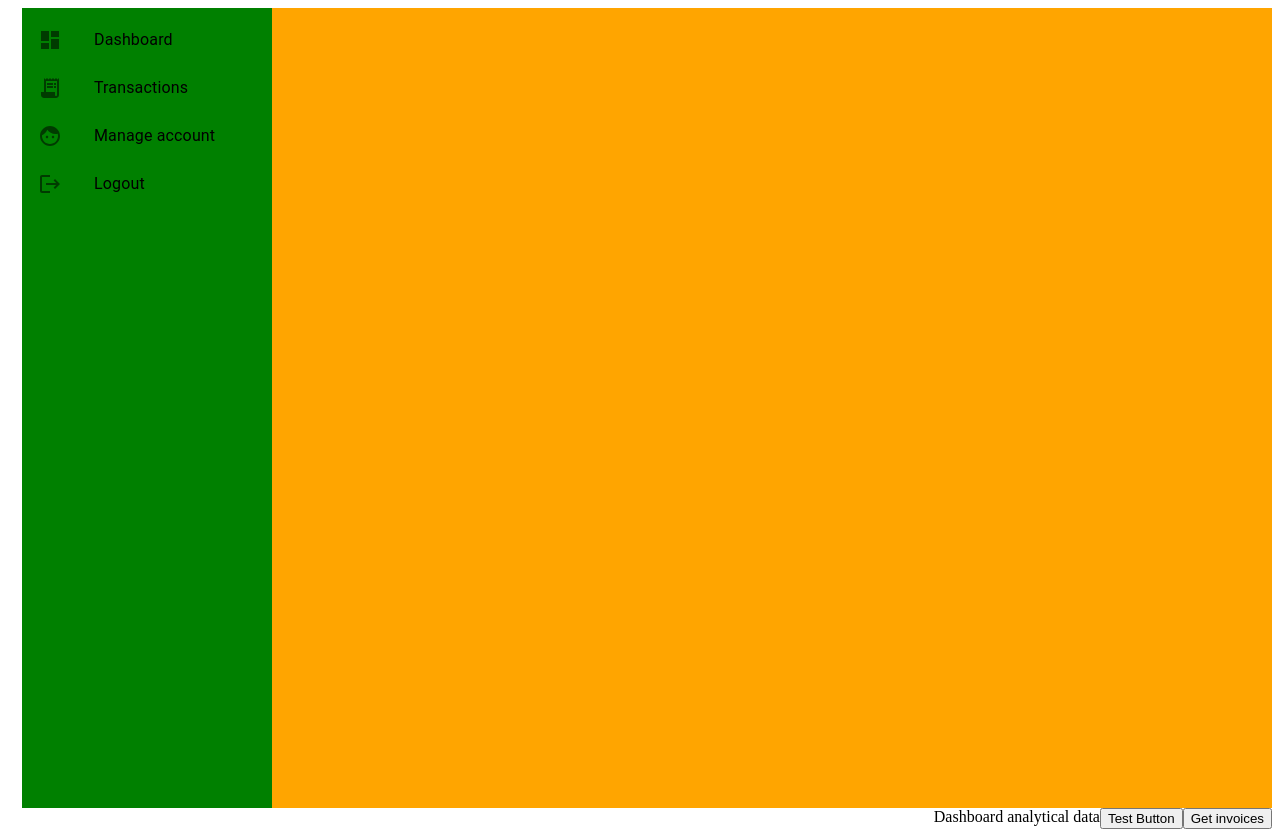
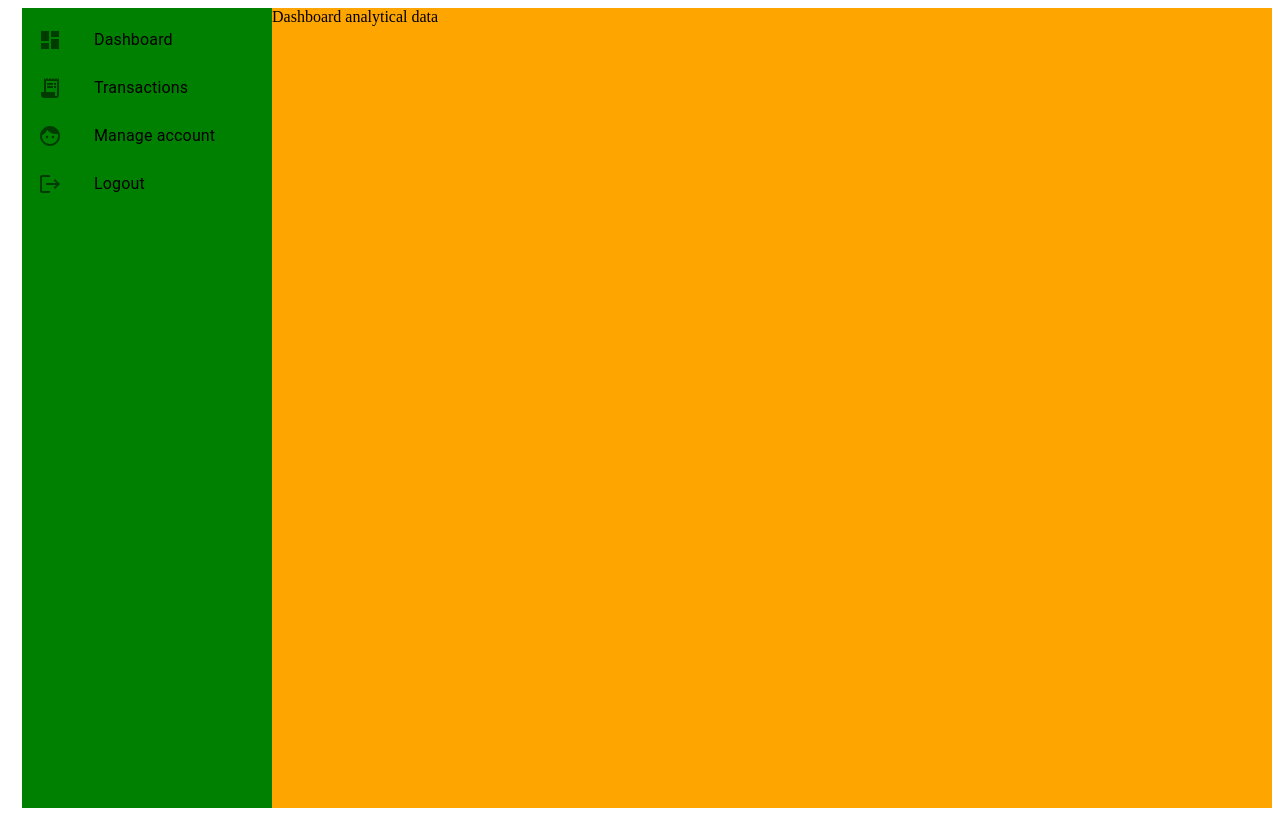
Before and after one commit to CUPCAKESENG/SENG2021, a React (Create React App) app in the folder frontend/: page /dashboard in a window 1280 px wide. After the commit the page ends 816 px from the top, so only its background shows below. Built offline with nearby package versions, Linux system fonts and the light colour scheme.

Commit message:
got all three pageviews working for when sidebar buttons are clicked

```diff
--- a/frontend/src/components/PageView.js
+++ b/frontend/src/components/PageView.js
@@ -1,12 +1,12 @@
 import Box from '@mui/material/Box';
 
 export default function PageView(props) {
-
+  console.log("page view props: ", props);
 
   return (
     <Box  sx={{ width: '100%', maxWidth: 1000, height: 800, bgcolor: 'orange' }}>
 
-
+      {props.component}
     </Box>
   )
 }
--- a/frontend/src/pages/Dashboard.js
+++ b/frontend/src/pages/Dashboard.js
@@ -1,6 +1,6 @@
 import BasicList from "../components/List";
 import axios from 'axios';
-import { useState } from "react";
+import { useState, useEffect } from "react";
 import { Transactions } from "./Transactions";
 import { DashboardData } from "./DashboardData";
 import { ManageAccount } from "./ManageAccount";
@@ -11,6 +11,20 @@ export const Dashboard = () => {
   const [viewDashboard, setViewDashboard] = useState(true);
   const [viewTransactions, setViewTransactions] = useState(false);
   const [viewAccount, setViewAccount] = useState(false);
+
+  let currentPageView;
+  useEffect(() => {
+    console.log('useeffect triggered');
+
+    if(viewDashboard) {
+      currentPageView = (<DashboardData />);
+    } else if(viewTransactions) {
+      currentPageView = (<Transactions />);
+    } else if(viewAccount) {
+      currentPageView = (<ManageAccount />);
+    }
+    console.log("currentPageView: ", currentPageView);
+  }, [viewDashboard, viewTransactions, viewAccount])
 
   const handleButtonClick = () => {
     console.log("button clicked");
@@ -37,22 +51,10 @@ export const Dashboard = () => {
 
       <BasicList setViewDashboard={setViewDashboard} setViewTransactions={setViewTransactions} setViewAccount={setViewAccount}/>
 
-      <PageView />
+      {viewDashboard && <PageView component={<DashboardData />}/>}
+      {viewTransactions && <PageView component={<Transactions />}/>}
+      {viewAccount && <PageView component={<ManageAccount />}/>}
 
-      {viewDashboard && (
-        <DashboardData />
-      )}
-
-      {viewTransactions && (
-        <Transactions />
-      )}
-
-      {viewAccount && (
-        <ManageAccount />
-      )}
-
-      <button onClick={handleButtonClick}>Test Button</button>
-      <button onClick={getInvoices}>Get invoices</button>
     </Grid>
   )
 }
```
